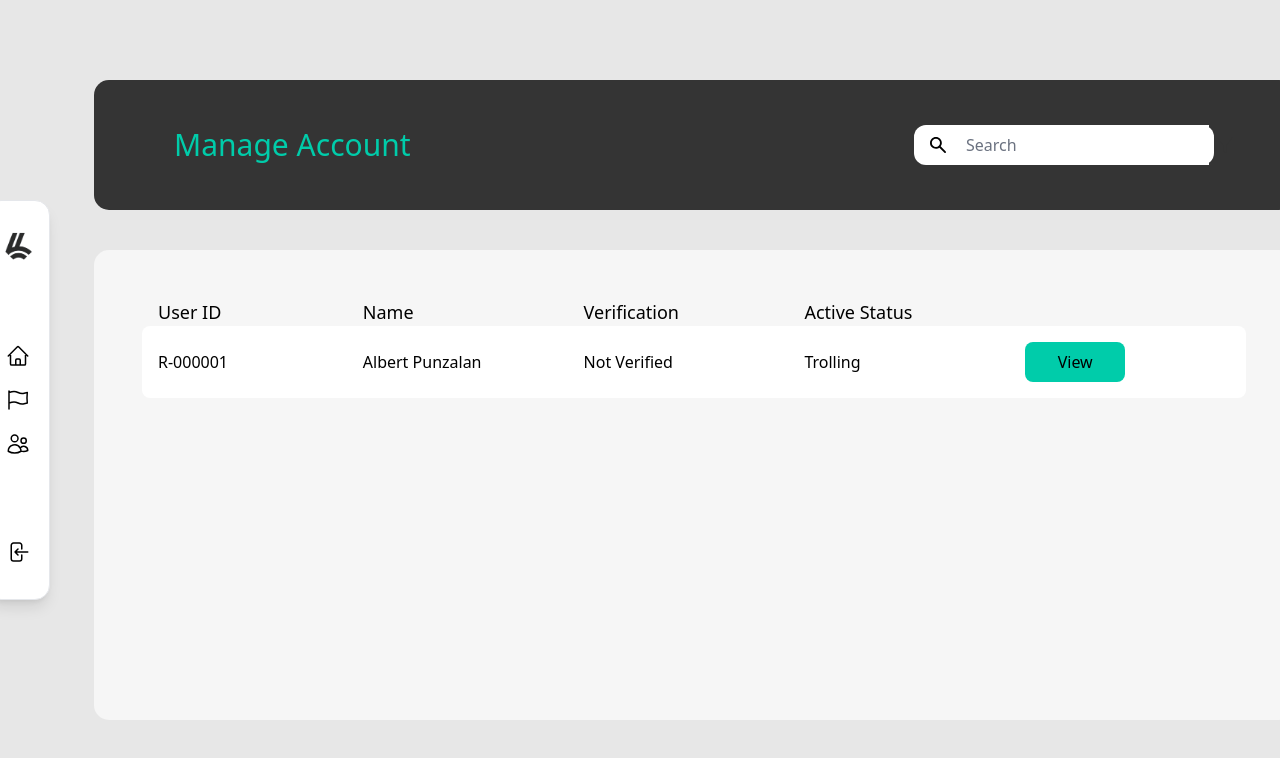
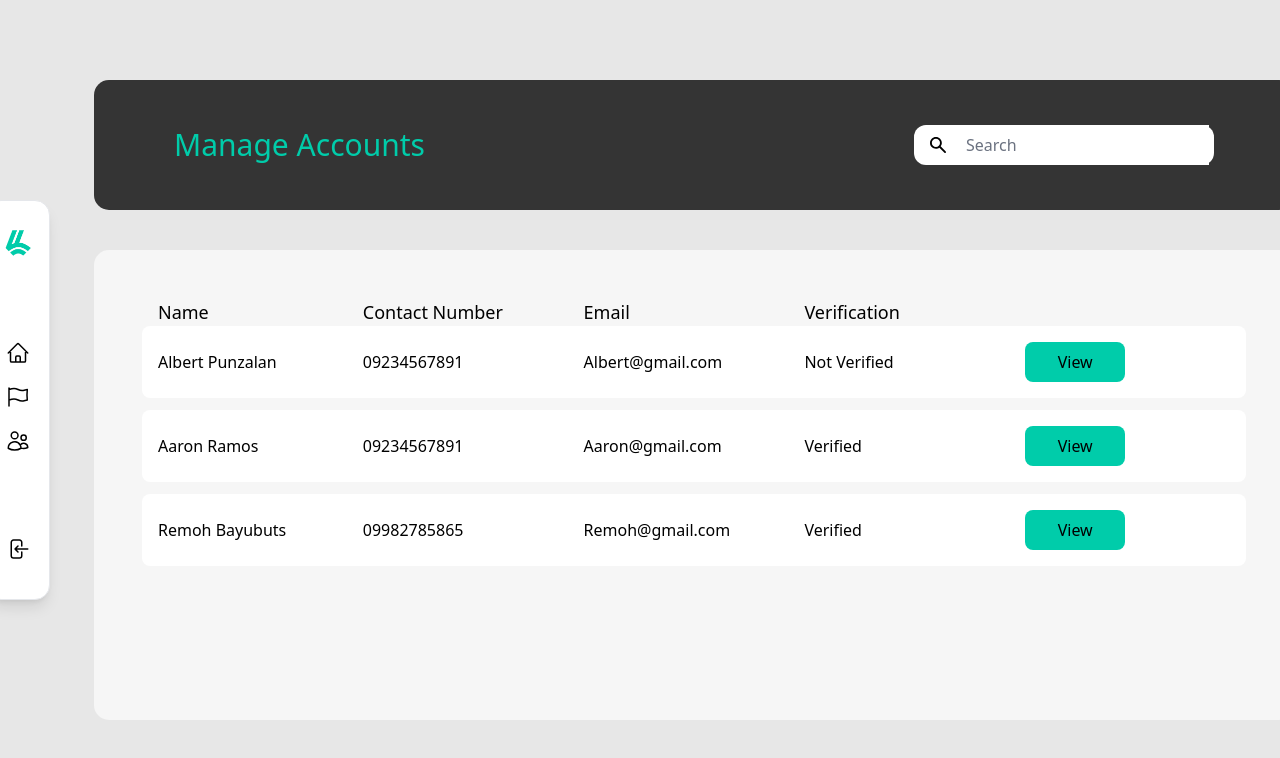
Before and after one commit to ajjixes/LaborLinkz, a Next.js app: page /pages/manage in a window 1280 px wide. Shown: the top 758 px of the page. Built offline with nearby package versions, Linux system fonts and the light colour scheme.

Commit message:
LaborLinkz Admin with Verification UI

```diff
--- a/app/components/Navbar.tsx
+++ b/app/components/Navbar.tsx
@@ -18,7 +18,7 @@ const Navbar = () => {
       <div className="w-[4rem] mt-3">
         <Image
           className="mx-auto mb-[4rem] "
-          src="/logo.png"
+          src="/LogoGreen.png"
           width={70}
           height={70}
           alt="Logo"
--- a/app/layout.tsx
+++ b/app/layout.tsx
@@ -9,7 +9,7 @@ const poppins = Poppins({
 });
 
 export const metadata: Metadata = {
-  title: 'Create Next App',
+  title: 'LaborLinkzAdmin',
   description: 'Generated by create next app',
 }
 
--- a/app/pages/dashboard/page.tsx
+++ b/app/pages/dashboard/page.tsx
@@ -201,11 +201,11 @@ const Dashboard = () => {
           </div>
         </div>
         <div className="flex flex-nowrap">
-          <div className=" text-center p-7 justify-center w-[389.33px] h-[200px] rounded-[15px] bg-softWhite me-4">
+          {/* <div className=" text-center p-7 justify-center w-[389.33px] h-[200px] rounded-[15px] bg-softWhite me-4">
               <div className="font-medium text-3xl mb-6">Analytics</div>
               <div className="text-primary font-bold text-2xl text-center">0</div>
               <div className="font-medium text-center">Total Number of <br /> Website Visits</div>
-          </div>
+          </div> */}
           {/* <div className=" text-center p-7 justify-center w-[389.33px] h-[200px] rounded-[15px] bg-softWhite me-4">
               <div className="font-medium text-3xl mb-6">Worker Status</div>
               <div className="text-primary font-bold text-2xl">100,249</div>
--- a/app/pages/manage/page.tsx
+++ b/app/pages/manage/page.tsx
@@ -1,16 +1,66 @@
 "use client"
 import Navbar from "@/app/components/Navbar";
 import { useState } from 'react';
+interface Data {
+  id: number;
+  imageFront: string;
+  imageBack: string;
+  name: string;
+  contactNumber: string;
+  email: string;
+  Verification: string;
+  profilePic: string;
+}
+const data = [
+  {
+    id: 1,
+    imageFront: "",
+    imageBack: "",
+    name: "Albert Punzalan",
+    contactNumber: "09234567891",
+    email: "Albert@gmail.com",
+    Verification: "Not Verified",
+    profilePic:""
+  },
+  {
+    id: 2,
+    imageFront: "",
+    imageBack: "",
+    name: "Aaron Ramos",
+    contactNumber: "09234567891",
+    email: "Aaron@gmail.com",
+    Verification: "Verified",
+    profilePic:""
+  },
+  {
+    id: 3,
+    imageFront: "",
+    imageBack: "",
+    name: "Remoh Bayubuts",
+    contactNumber: "09982785865",
+    email: "Remoh@gmail.com",
+    Verification: "Verified",
+    profilePic:""
+  },
+]
 
 const Manage = () => {
   const [showModal, setShowModal] = useState(false);
+  const [selectedUser, setSelectedUser] = useState<Data | null>(null);
+
+  const handleShowModal = (userData: Data) => {
+    setSelectedUser(userData);
+    setShowModal(true);
+  };
 
   const handleAccept = () => {
     setShowModal(false);
+    // Implement your logic here
   };
 
   const handleDecline = () => {
     setShowModal(false);
+    // Implement your logic here
   };
   return (
     <div className="flex items-center gap-11 justify-center h-screen w-screen flex-container py-12">
@@ -18,7 +68,7 @@ const Manage = () => {
       <div className="flex items-center justify-center flex-col gap-10">
         <div className="bg-black w-[1200px] h-[130px] rounded-[15px] flex items-center px-20 gap-3">
           <div className="text-3xl font-medium text-primary">
-            Manage Account
+            Manage Accounts
           </div>
           <div className="bg-white flex items-center w-[300px] h-[40px] rounded-xl px-4 gap-2 ms-auto">
             <div>
@@ -40,7 +90,7 @@ const Manage = () => {
               type="text"
               placeholder="Search"
             />
-            <div>
+            {/* <div>
               <svg
                 xmlns="http://www.w3.org/2000/svg"
                 width="16"
@@ -53,39 +103,27 @@ const Manage = () => {
                   fill="#343434"
                 />
               </svg>
+            </div> */}
           </div>
-          </div>
-          {/* <div className="bg-white h-[40px]  w-[40px] rounded-xl flex items-center justify-center">
-            <svg
-              xmlns="http://www.w3.org/2000/svg"
-              width="32"
-              height="32"
-              viewBox="0 0 40 40"
-              fill="none"
-            >
-              <path
-                d="M20 35C16.1667 35 12.8261 33.7289 9.97833 31.1867C7.13056 28.6444 5.49889 25.4711 5.08333 21.6667H8.5C8.88889 24.5556 10.1739 26.9444 12.355 28.8333C14.5361 30.7222 17.0844 31.6667 20 31.6667C23.25 31.6667 26.0072 30.5344 28.2717 28.27C30.5361 26.0056 31.6678 23.2489 31.6667 20C31.6667 16.75 30.5344 13.9928 28.27 11.7283C26.0056 9.46389 23.2489 8.33222 20 8.33333C18.0833 8.33333 16.2917 8.77778 14.625 9.66667C12.9583 10.5556 11.5556 11.7778 10.4167 13.3333H15V16.6667H5V6.66667H8.33333V10.5833C9.75 8.80556 11.4794 7.43056 13.5217 6.45833C15.5639 5.48611 17.7233 5 20 5C22.0833 5 24.035 5.39611 25.855 6.18833C27.675 6.98056 29.2583 8.04944 30.605 9.395C31.9517 10.7428 33.0211 12.3261 33.8133 14.145C34.6056 15.9639 35.0011 17.9156 35 20C35 22.0833 34.6039 24.035 33.8117 25.855C33.0194 27.675 31.9506 29.2583 30.605 30.605C29.2572 31.9517 27.6739 33.0211 25.855 33.8133C24.0361 34.6056 22.0844 35.0011 20 35ZM24.6667 27L18.3333 20.6667V11.6667H21.6667V19.3333L27 24.6667L24.6667 27Z"
-                fill="#343434"
-              />
-            </svg>
-          </div> */}
         </div>
         <div className="bg-softWhite w-[1200px] h-[470px] rounded-[15px] relative p-12">
             <div className="grid grid-cols-5">
-              <div className="text-lg ms-4">User ID</div>
-              <div className="text-lg">Name</div>
+              <div className="text-lg ms-4">Name</div>
+              <div className="text-lg">Contact Number</div>
+              <div className="text-lg">Email</div>
               <div className="text-lg">Verification</div>
-              <div className="text-lg">Active Status</div>
             </div>
             <div className="h-[350px] flex flex-col gap-3  overflow-auto ">
-              <div className="grid grid-cols-5 bg-white py-4 rounded-lg items-center">
-                <div className=" ms-4">R-000001</div>
-                <div>Albert Punzalan</div>
-                <div>Not Verified</div>
-                <div>Trolling</div>
-                <button className="w-[100px] bg-primary text-center py-2 rounded-lg" onClick={() => setShowModal(true)}>View</button>
+              {data.map((userData, index) => (
+                <div className="grid grid-cols-5 bg-white py-4 rounded-lg items-center" key={index}>
+                  <div className="ms-4">{userData.name}</div>
+                  <div>{userData.contactNumber}</div>
+                  <div>{userData.email}</div>
+                  <div>{userData.Verification}</div>
+                  <button className="w-[100px] bg-primary text-center py-2 rounded-lg" onClick={() => handleShowModal(userData)}>View</button>
                 </div>
-              {showModal && (
+              ))}
+              {showModal && selectedUser && (
                 <div className="fixed inset-0 overflow-y-auto overflow-x-hidden z-50 flex justify-center items-center">
                     <div className="fixed inset-0 bg-black bg-opacity-50"></div>
                     <div id="default-modal" aria-hidden="true" className="overflow-y-auto overflow-x-hidden fixed top-0 right-0 left-0 z-50 justify-center items-center w-full md:inset-0 h-[calc(100%-1rem)] max-h-full">
@@ -111,22 +149,39 @@ const Manage = () => {
                                     src="/profile.jpg"
                                     alt=""
                                   />
-                                  <div className="my-3">Charles Joshua Bayubuts</div>
+                                  <div className="my-3">{selectedUser.name}</div>
                                   <div className="flex justify-center w-auto lg:w-[500px] gap-3 ">
-                                      <div className="bg-[#f0f0f0] p-4 px-6 rounded-xl w-full text-center">bayubuts@example.com</div>
-                                      <div className="bg-[#f0f0f0] p-4 px-6 rounded-xl w-full text-center">0999999999</div>
+                                      <div className="bg-[#f0f0f0] p-4 px-6 rounded-xl w-full text-center">{selectedUser.email}</div>
+                                      <div className="bg-[#f0f0f0] p-4 px-6 rounded-xl w-full text-center">{selectedUser.contactNumber}</div>
                                   </div>
                                   <div className="w-auto lg:w-[500px] bg-[#f0f0f0] p-4 px-6 rounded-xl text-center">
-                                     Verified User
+                                     National ID
                                   </div>
-                                  <div className="w-auto lg:w-[500px] bg-[#f0f0f0] p-4 px-6 rounded-xl text-center">
-                                     Client
+                                  <div className="flex align-center justify-center gap-3 my-2">
+                                    <div className="flex flex-col items-center justify-center gap-2">
+                                      <img
+                                        className="rounded-lg bg-red-500 h-[150px] w-[244px] object-cover"
+                                        src="/profile.jpg"
+                                        alt="Front"
+                                      />
+                                      <div>Front</div>
+                                    </div>
+                                    <div className="flex flex-col items-center justify-center gap-2">
+                                      <img
+                                        className="rounded-lg bg-red-500 h-[150px] w-[244px] object-cover"
+                                        src="/profile.jpg"
+                                        alt="Back"
+                                      />
+                                      <div>Back</div>
+                                    </div>
+
                                  </div>
                                 </div>
                                 {/* Modal footer */}
                                 <div className="justify-center flex items-center p-4 md:p-5 gap-3 border-t border-gray-200 rounded-b dark:border-gray-600">
                                     <button onClick={handleAccept} type="button" className="text-black bg-[#00CCAA]/70 hover:[#00CCAA]/80 focus:ring-4 focus:outline-none focus:ring-[#00CCAA]/30 font-medium rounded-lg text-sm px-5 py-2.5 text-center dark:bg-[#00CCAA]/60 dark:hover:[#00CCAA]/70 dark:focus:ring-[#00CCAA]/80">Approve</button>
                                     <button onClick={handleAccept} type="button" className="text-white bg-red-700 hover:bg-red-800 focus:ring-4 focus:outline-none focus:ring-red-300 font-medium rounded-lg text-sm px-5 py-2.5 text-center dark:bg-red-600 dark:hover:bg-red-700 dark:focus:ring-red-800">Decline</button>
+                                    {/* <button onClick={handleAccept} type="button" className="text-white bg-red-700 hover:bg-red-800 focus:ring-4 focus:outline-none focus:ring-red-300 font-medium rounded-lg text-sm px-5 py-2.5 text-center dark:bg-red-600 dark:hover:bg-red-700 dark:focus:ring-red-800">Archive</button> */}
                                 </div>
                             </div>
                         </div>
--- a/app/pages/report/page.tsx
+++ b/app/pages/report/page.tsx
@@ -1,16 +1,70 @@
 "use client"
 import Navbar from "@/app/components/Navbar";
 import { useState } from 'react';
+interface Data {
+  id: number;
+  imageFront: string;
+  imageBack: string;
+  name: string;
+  contactNumber: string;
+  email: string;
+  violation: string;
+  description: string;
+  profilePic: string;
+}
+const data = [
+  {
+    id: 1,
+    imageFront: "",
+    imageBack: "",
+    name: "Albert Punzalan",
+    contactNumber: "09234567891",
+    email: "Albert@gmail.com",
+    violation: "Trolling",
+    description:"This user doesnt pay minimum wage",
+    profilePic:""
+  },
+  {
+    id: 2,
+    imageFront: "",
+    imageBack: "",
+    name: "Aaron Ramos",
+    contactNumber: "09234567891",
+    email: "Aaron@gmail.com",
+    violation: "Fake User",
+    description:"Fake User",
+    profilePic:""
+  },
+  {
+    id: 3,
+    imageFront: "",
+    imageBack: "",
+    name: "Remoh Bayubuts",
+    contactNumber: "09982785865",
+    email: "Remoh@gmail.com",
+    violation: "Trolling",
+    description:"This person is just trolling me",
+    profilePic:""
+  },
+]
 
-const Report = () => {
+const Manage = () => {
   const [showModal, setShowModal] = useState(false);
+  const [selectedUser, setSelectedUser] = useState<Data | null>(null);
+
+  const handleShowModal = (userData: Data) => {
+    setSelectedUser(userData);
+    setShowModal(true);
+  };
 
   const handleAccept = () => {
     setShowModal(false);
+    // Implement your logic here
   };
 
   const handleDecline = () => {
     setShowModal(false);
+    // Implement your logic here
   };
   return (
     <div className="flex items-center gap-11 justify-center h-screen w-screen flex-container py-12">
@@ -18,7 +72,7 @@ const Report = () => {
       <div className="flex items-center justify-center flex-col gap-10">
         <div className="bg-black w-[1200px] h-[130px] rounded-[15px] flex items-center px-20 gap-3">
           <div className="text-3xl font-medium text-primary">
-            Pending Reports
+            Reported Accounts
           </div>
           <div className="bg-white flex items-center w-[300px] h-[40px] rounded-xl px-4 gap-2 ms-auto">
             <div>
@@ -40,7 +94,7 @@ const Report = () => {
               type="text"
               placeholder="Search"
             />
-            <div>
+            {/* <div>
               <svg
                 xmlns="http://www.w3.org/2000/svg"
                 width="16"
@@ -53,25 +107,27 @@ const Report = () => {
                   fill="#343434"
                 />
               </svg>
-            </div>
+            </div> */}
           </div>
         </div>
         <div className="bg-softWhite w-[1200px] h-[470px] rounded-[15px] relative p-12">
             <div className="grid grid-cols-5">
-              <div className="text-lg ms-4">Report ID</div>
-              <div className="text-lg">Reported User</div>
-              <div className="text-lg">User Type</div>
+              <div className="text-lg ms-4">Name</div>
+              <div className="text-lg">Contact Number</div>
+              <div className="text-lg">Email</div>
               <div className="text-lg">Violation</div>
             </div>
             <div className="h-[350px] flex flex-col gap-3  overflow-auto ">
-              <div className="grid grid-cols-5 bg-white py-4 rounded-lg items-center">
-                <div className=" ms-4">R-000001</div>
-                <div>Albert Punzalan</div>
-                <div>Client</div>
-                <div>Trolling</div>
-                <button className="w-[100px] bg-primary text-center py-2 rounded-lg" onClick={() => setShowModal(true)}>View</button>
+              {data.map((userData, index) => (
+                <div className="grid grid-cols-5 bg-white py-4 rounded-lg items-center" key={index}>
+                  <div className="ms-4">{userData.name}</div>
+                  <div>{userData.contactNumber}</div>
+                  <div>{userData.email}</div>
+                  <div>{userData.violation}</div>
+                  <button className="w-[100px] bg-primary text-center py-2 rounded-lg" onClick={() => handleShowModal(userData)}>View</button>
                 </div>
-              {showModal && (
+              ))}
+              {showModal && selectedUser && (
                 <div className="fixed inset-0 overflow-y-auto overflow-x-hidden z-50 flex justify-center items-center">
                     <div className="fixed inset-0 bg-black bg-opacity-50"></div>
                     <div id="default-modal" aria-hidden="true" className="overflow-y-auto overflow-x-hidden fixed top-0 right-0 left-0 z-50 justify-center items-center w-full md:inset-0 h-[calc(100%-1rem)] max-h-full">
@@ -81,7 +137,7 @@ const Report = () => {
                                 {/* Modal header */}
                                 <div className="flex items-center justify-between p-4 md:p-5 border-b rounded-t dark:border-gray-600">
                                     <h3 className="text-xl font-semibold text-gray-900 dark:text-white">
-                                        Ban User
+                                        Reported Account
                                     </h3>
                                     <button type="button" className="text-gray-400 bg-transparent hover:bg-gray-200 hover:text-gray-900 rounded-lg text-sm w-8 h-8 ms-auto inline-flex justify-center items-center dark:hover:bg-gray-600 dark:hover:text-white" onClick={() => setShowModal(false)}>
                                         <svg className="w-3 h-3" aria-hidden="true" xmlns="http://www.w3.org/2000/svg" fill="none" viewBox="0 0 14 14">
@@ -97,22 +153,27 @@ const Report = () => {
                                     src="/profile.jpg"
                                     alt=""
                                   />
-                                  <div className="my-3">Charles Joshua Bayubuts</div>
+                                  <div className="my-3">{selectedUser.name}</div>
                                   <div className="flex justify-center w-auto lg:w-[500px] gap-3 ">
-                                      <div className="bg-[#f0f0f0] p-4 px-6 rounded-xl w-full text-center">bayubuts@example.com</div>
-                                      <div className="bg-[#f0f0f0] p-4 px-6 rounded-xl w-full text-center">0999999999</div>
+                                      <div className="bg-[#f0f0f0] p-4 px-6 rounded-xl w-full text-center">{selectedUser.email}</div>
+                                      <div className="bg-[#f0f0f0] p-4 px-6 rounded-xl w-full text-center">{selectedUser.contactNumber}</div>
                                   </div>
-                                  <div className="w-auto lg:w-[500px] bg-[#f0f0f0] p-4 px-6 rounded-xl text-center">
+                                  <div className="flex align-center justify-center gap-3 my-2">
+                                    <div className="flex flex-col items-center justify-center gap-2">
+                                       <div className="bg-[#f0f0f0] p-4 px-6 rounded-xl w-[500px] text-center">{selectedUser.violation}</div>
+                                       <div className="bg-[#f0f0f0] p-4 px-6 rounded-xl w-[500px] h-[200px] text-center">{selectedUser.description}</div>
+                                    </div>
+
+                                 </div>
+                                  {/* <div className="w-auto lg:w-[500px] bg-[#f0f0f0] p-4 px-6 rounded-xl text-center">
                                      Client
-                                  </div>
-                                  <div className="w-auto lg:w-[500px] bg-[#f0f0f0] p-4 px-6 rounded-xl text-center">
-                                    This client doesn't pay minimum wage
-                                  </div>
+                                  </div> */}
                                 </div>
                                 {/* Modal footer */}
-                                <div className="justify-center flex items-center p-4 md:p-5 border-t border-gray-200 rounded-b dark:border-gray-600">
+                                <div className="justify-center flex items-center p-4 md:p-5 gap-3 border-t border-gray-200 rounded-b dark:border-gray-600">
+                                    <button onClick={handleAccept} type="button" className="text-black bg-[#f0f0f0]/70 hover:[#00CCAA]/80 focus:ring-4 focus:outline-none focus:ring-[#00CCAA]/30 font-medium rounded-lg text-sm px-5 py-2.5 text-center dark:bg-[#f0f0f0]/60 dark:hover:[#f0f0f0]/70 dark:focus:ring-[#f0f0f0]/80">Cancel</button>
                                     <button onClick={handleAccept} type="button" className="text-white bg-red-700 hover:bg-red-800 focus:ring-4 focus:outline-none focus:ring-red-300 font-medium rounded-lg text-sm px-5 py-2.5 text-center dark:bg-red-600 dark:hover:bg-red-700 dark:focus:ring-red-800">Ban</button>
-                                    <button onClick={handleDecline} type="button" className="ms-3 text-gray-500 bg-white hover:bg-gray-100 focus:ring-4 focus:outline-none focus:ring-blue-300 rounded-lg border border-gray-200 text-sm font-medium px-5 py-2.5 hover:text-gray-900 focus:z-10 dark:bg-gray-700 dark:text-gray-300 dark:border-gray-500 dark:hover:text-white dark:hover:bg-gray-600 dark:focus:ring-gray-600">Decline</button>
+                                    {/* <button onClick={handleAccept} type="button" className="text-white bg-red-700 hover:bg-red-800 focus:ring-4 focus:outline-none focus:ring-red-300 font-medium rounded-lg text-sm px-5 py-2.5 text-center dark:bg-red-600 dark:hover:bg-red-700 dark:focus:ring-red-800">Archive</button> */}
                                 </div>
                             </div>
                         </div>
@@ -126,4 +187,4 @@ const Report = () => {
   );
 };
 
-export default Report;
+export default Manage;
```
Also changed, not shown: public/LogoGreen.png (added). Lines whose indentation alone changed are shown as unchanged.
